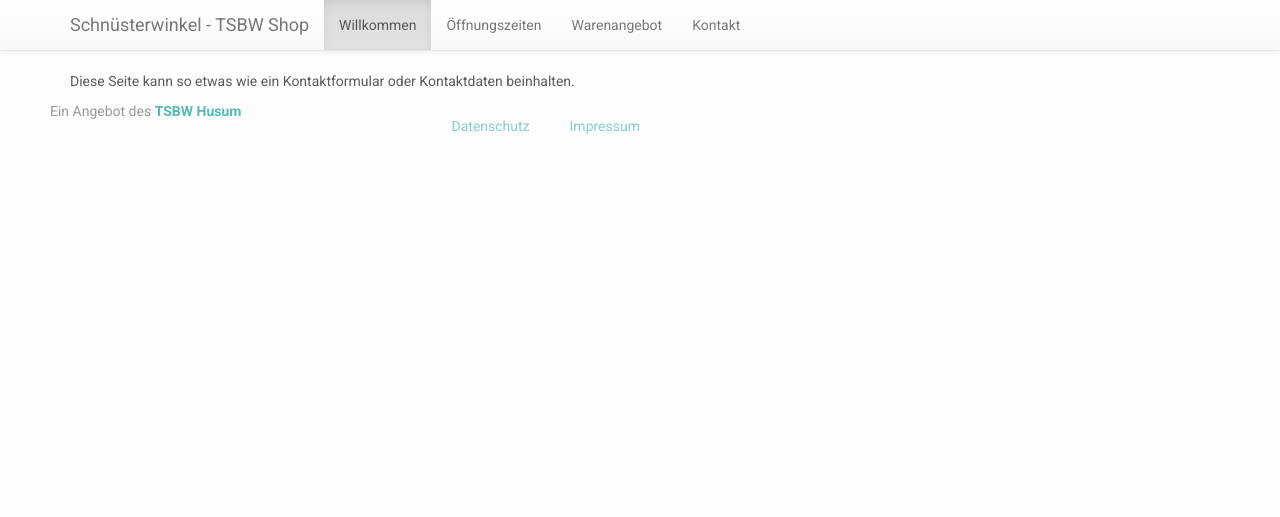
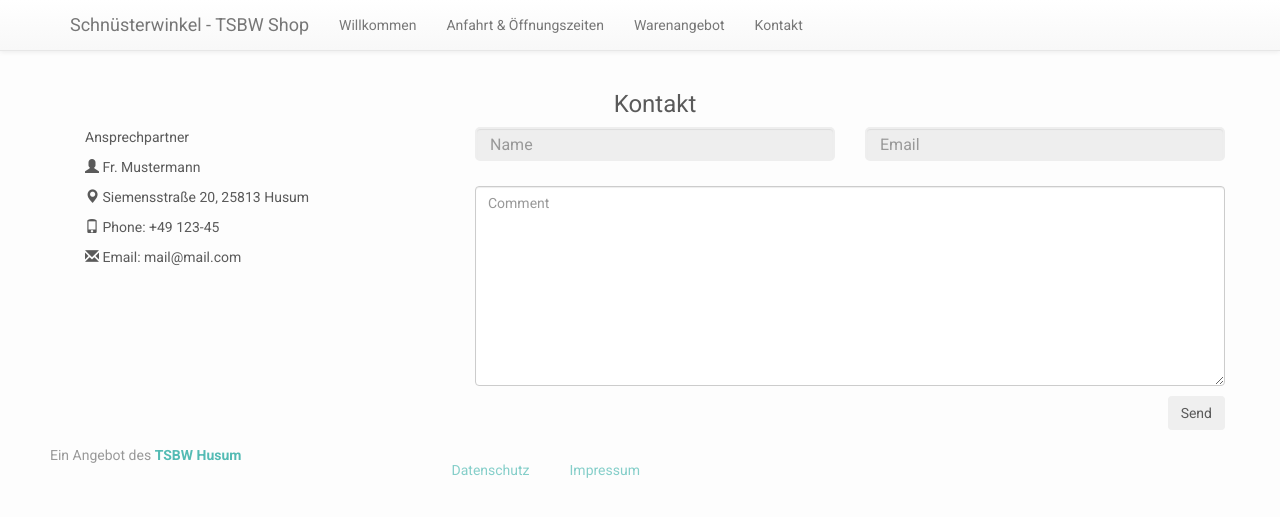
Before and after one commit to Tsumef4n/vigilant-guacamole, a PHP site: template templates/contact.twig in a window 1280 px wide. Shown: the top 517 px of the page. Run offline with PHP 8.4, Linux system fonts and the light colour scheme; the template is opened without the code that fills it, so the values that code supplies are empty; some libraries are stand-ins or nearby versions.

Commit message:
Base Layout ohne Warenseiten

```diff
--- a/public/css/master.css
+++ b/public/css/master.css
@@ -1,5 +1,10 @@
 * {
     box-sizing: border-box;
+}
+
+#googleMap {
+    width: 100%; /* Span the entire width */
+    height: 500px; /* Set the height to 500 pixels */
 }
 
 body {
--- a/templates/contact.twig
+++ b/templates/contact.twig
@@ -1,5 +1,32 @@
 {% extends 'layout.main.twig' %}
 
 {% block content %}
-<p>Diese Seite kann so etwas wie ein Kontaktformular oder Kontaktdaten beinhalten.</p>
+<div class="container">
+ <h3 class="text-center">Kontakt</h3>
+ <div class="row test">
+   <div class="col-md-4">
+     <p>Ansprechpartner</p>
+     <p><span class="glyphicon glyphicon-user"></span> Fr. Mustermann</p>
+     <p><span class="glyphicon glyphicon-map-marker"></span> Siemensstraße 20, 25813 Husum</p>
+     <p><span class="glyphicon glyphicon-phone"></span> Phone: +49 123-45</p>
+     <p><span class="glyphicon glyphicon-envelope"></span> Email: mail@mail.com</p>
+   </div>
+   <div class="col-md-8">
+     <div class="row">
+       <div class="col-sm-6 form-group">
+         <input class="form-control" id="name" name="name" placeholder="Name" type="text" required>
+       </div>
+       <div class="col-sm-6 form-group">
+         <input class="form-control" id="email" name="email" placeholder="Email" type="email" required>
+       </div>
+     </div>
+     <textarea class="form-control" id="comments" name="comments" placeholder="Comment" rows="5"></textarea>
+     <div class="row">
+       <div class="col-md-12 form-group">
+         <button class="btn pull-right" type="submit">Send</button>
+       </div>
+     </div>
+   </div>
+ </div>
+</div>
 {% endblock %}
--- a/templates/layout.header.twig
+++ b/templates/layout.header.twig
@@ -24,14 +24,14 @@
               <span class="icon-bar"></span>
               <span class="icon-bar"></span>
             </button>
-            <a class="navbar-brand" href="#">Schnüsterwinkel - TSBW Shop</a>
+            <div class="navbar-brand">Schnüsterwinkel - TSBW Shop</div>
           </div>
           <div id="navbar" class="navbar-collapse collapse">
             <ul class="nav navbar-nav">
-              <li class="active"><a href="{{ base_url() }}" class="{% if active == 'welcome' %}selected{% endif %}">Willkommen</a></li>
-              <li><a href="#">Öffnungszeiten</a></li>
+              <li class="{% if active == 'welcome' %}active{% endif %}"><a href="{{ base_url() }}" class="{% if active == 'welcome' %}selected{% endif %}">Willkommen</a></li>
+              <li class="{% if active == 'approach' %}active{% endif %}"><a href="{{ path_for('approach') }}" class="{% if active == 'approach' %}selected{% endif %}">Anfahrt & Öffnungszeiten</a></li>
               <li><a href="#">Warenangebot</a></li>
-              <li><a href="{{ path_for('contact') }}" class="{% if active == 'contact' %}selected{% endif %}">Kontakt</a></li>
+              <li class="{% if active == 'contact' %}active{% endif %}"><a href="{{ path_for('contact') }}" class="{% if active == 'contact' %}selected{% endif %}">Kontakt</a></li>
 
             </ul>
           </div><!--/.nav-collapse -->
--- a/templates/layout.main.twig
+++ b/templates/layout.main.twig
@@ -4,9 +4,4 @@
 {% block content %} {% endblock %}
 </div>
 
-<div class="container">
-{% block notice %}
-{% endblock %}
-</div>
-
 {% include "layout.footer.twig" %}
```
Also changed, not shown: app/routes.php (+7 -0 lines), templates/approach.twig (added, +19 -0 lines), templates/layout.shop.twig (+36 -0 lines), templates/welcome.twig (+8 -0 lines).
